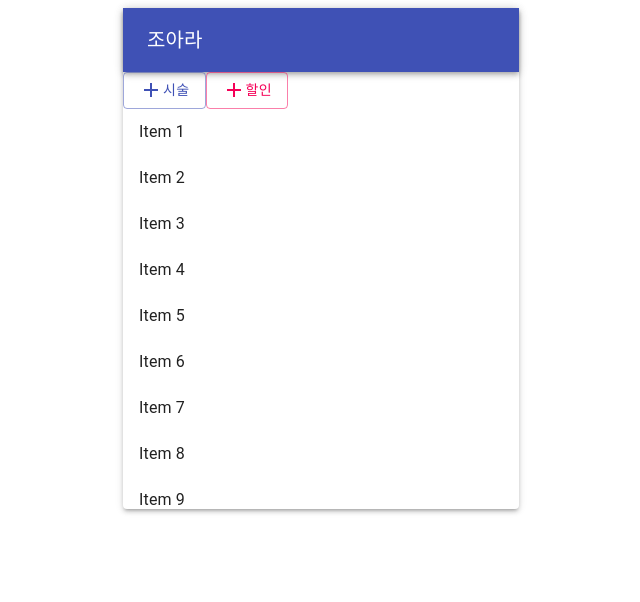
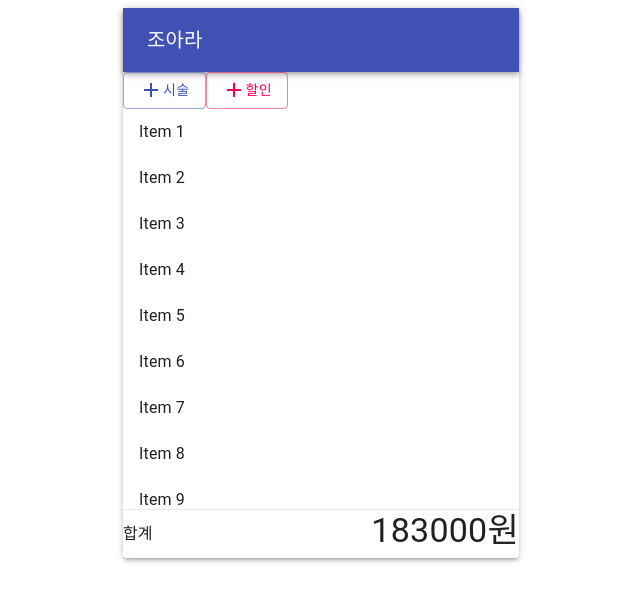
Before and after one commit to grin-quokka/salon-cart, a React (Create React App) app: page / in a window 1280 px wide. Shown: the top 602 px of the page, without its empty margins (319-959 px from the left). Built offline with nearby package versions, Linux system fonts and the light colour scheme.

Commit message:
:lipstick: create sum UI

```diff
--- a/src/Cart.tsx
+++ b/src/Cart.tsx
@@ -3,6 +3,7 @@ import { Container, Paper } from "@material-ui/core";
 import CartHeader from "./CartHeader";
 import AddBtnGroup from "./AddBtnGroup";
 import CartList from "./CartList";
+import Sum from "./Sum";
 
 interface Props {}
 
@@ -13,6 +14,7 @@ export default function Cart({}: Props): ReactElement {
         <CartHeader customerName={"조아라"} />
         <AddBtnGroup />
         <CartList />
+        <Sum calSum={183000} />
       </Paper>
     </Container>
   );
--- /dev/null
+++ b/src/Sum.tsx
@@ -0,0 +1,21 @@
+import React, { ReactElement, Fragment } from "react";
+import { Divider, Typography } from "@material-ui/core";
+
+interface Props {
+  calSum: number;
+}
+
+export default function Sum({ calSum }: Props): ReactElement {
+  return (
+    <Fragment>
+      <Divider light />
+      <div style={{ display: "flex", justifyContent: "space-between" }}>
+        <Typography variant={"subtitle1"} style={{ lineHeight: "3" }}>
+          합계
+        </Typography>
+
+        <Typography variant={"h4"}>{calSum}원</Typography>
+      </div>
+    </Fragment>
+  );
+}
```
